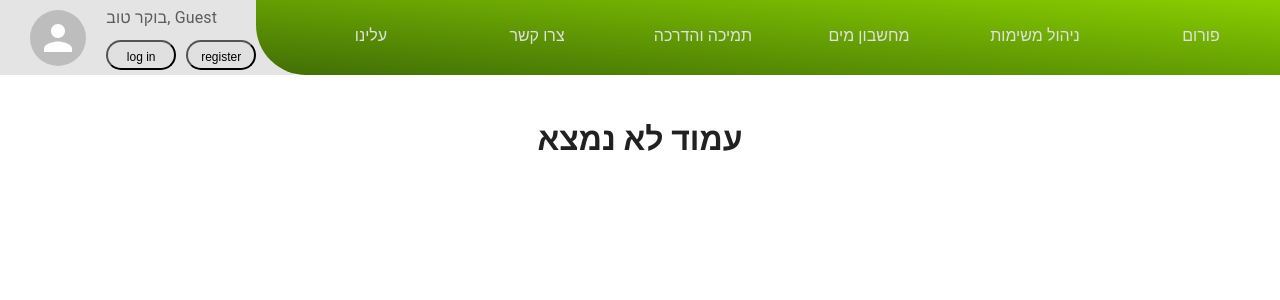
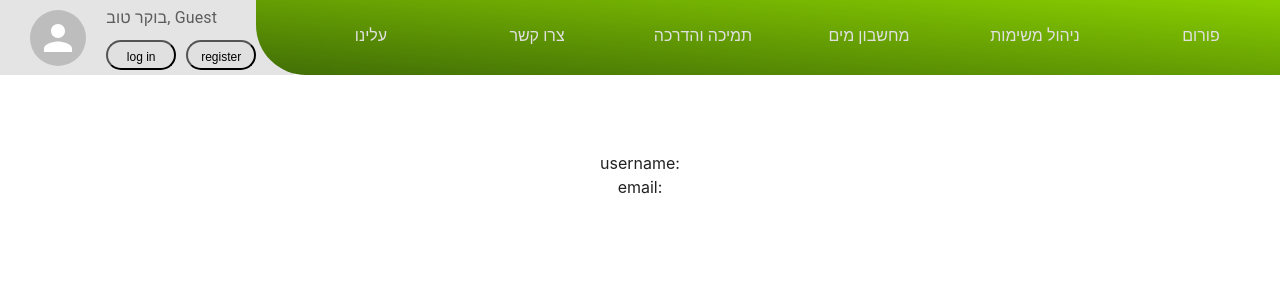
Before and after one commit to Daanielle/WaterWiseAI, a React (Create React App) app in the folder water-wize-ai/: page /UserDetails in a window 1280 px wide. Shown: the top 300 px of the page. Built offline with nearby package versions, Linux system fonts and the light colour scheme.

Commit message:
init user details page

```diff
--- a/water-wize-ai/src/App.js
+++ b/water-wize-ai/src/App.js
@@ -11,6 +11,7 @@ import Demo from "./pages/Demo";
 import TasksList from "./pages/TasksList";
 import LogIn from "./pages/LogIn";
 import Register from "./pages/Register";
+import UserDetails from "./pages/UserDetails"
 import { LanguageProvider } from "./LanguageContext";
 import { AuthProvider } from './AuthContext';
 
@@ -38,6 +39,7 @@ const router = createBrowserRouter([
       { path: "/TasksList", element: <TasksList /> },
       { path: "/LogIn", element: <LogIn /> },
       { path: "/Register", element: <Register /> },
+      { path: "/UserDetails", element: <UserDetails /> },
       { path: "/Demo", element: <Demo /> },
     ],
   },
--- a/water-wize-ai/src/components/UserDetailsBar.js
+++ b/water-wize-ai/src/components/UserDetailsBar.js
@@ -10,7 +10,7 @@ import { Link } from "react-router-dom";
 
 function UserDetailsBar() {
   const dict = useDictionary();
-  const { isAuth, user, logout } = useContext(AuthContext);
+  const {user, logout } = useContext(AuthContext);
 
   const buttonsStyleRight = {
     fontSize: "12px",
@@ -28,7 +28,9 @@ function UserDetailsBar() {
   const LoggedInBtns = (
     <div style={{ display: "flex" }}>
       <CustomButton label="log out" type="button" onClick={logout} style={buttonsStyleLeft} />
-      <CustomButton label="user" type="button" style={buttonsStyleRight} />
+      <Link to="/UserDetails">
+        <CustomButton label="user" type="button" style={buttonsStyleRight} />
+      </Link>
     </div>
   )
 
--- /dev/null
+++ b/water-wize-ai/src/pages/UserDetails.js
@@ -0,0 +1,18 @@
+import PageContainer from "../components/PageContainer";
+import React, { useContext } from "react";
+import { AuthContext } from "../AuthContext";
+
+function UserDetails() {
+    const { user } = useContext(AuthContext);
+
+    return (
+
+        <PageContainer>
+            <img src={user && user.image}></img>
+            <div>username: {user && user.name}</div>
+            <div>email: {user && user.email}</div>
+        </PageContainer>
+    );
+}
+
+export default UserDetails;
```
